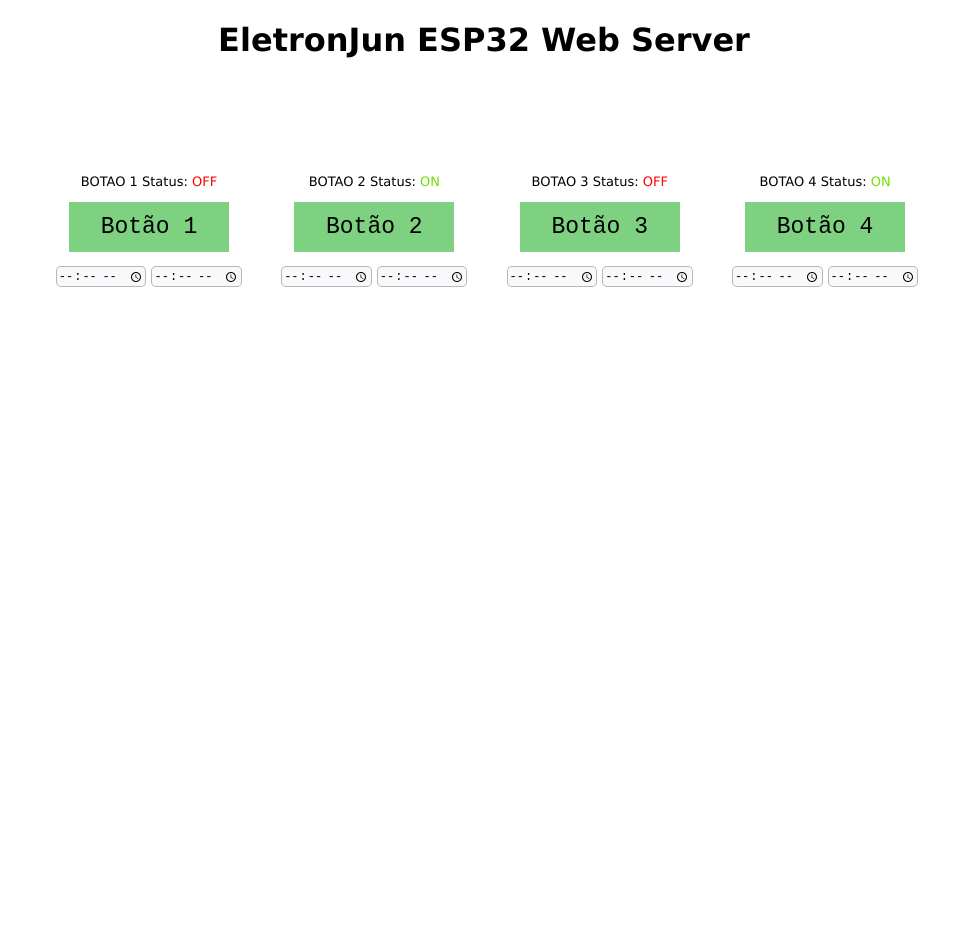
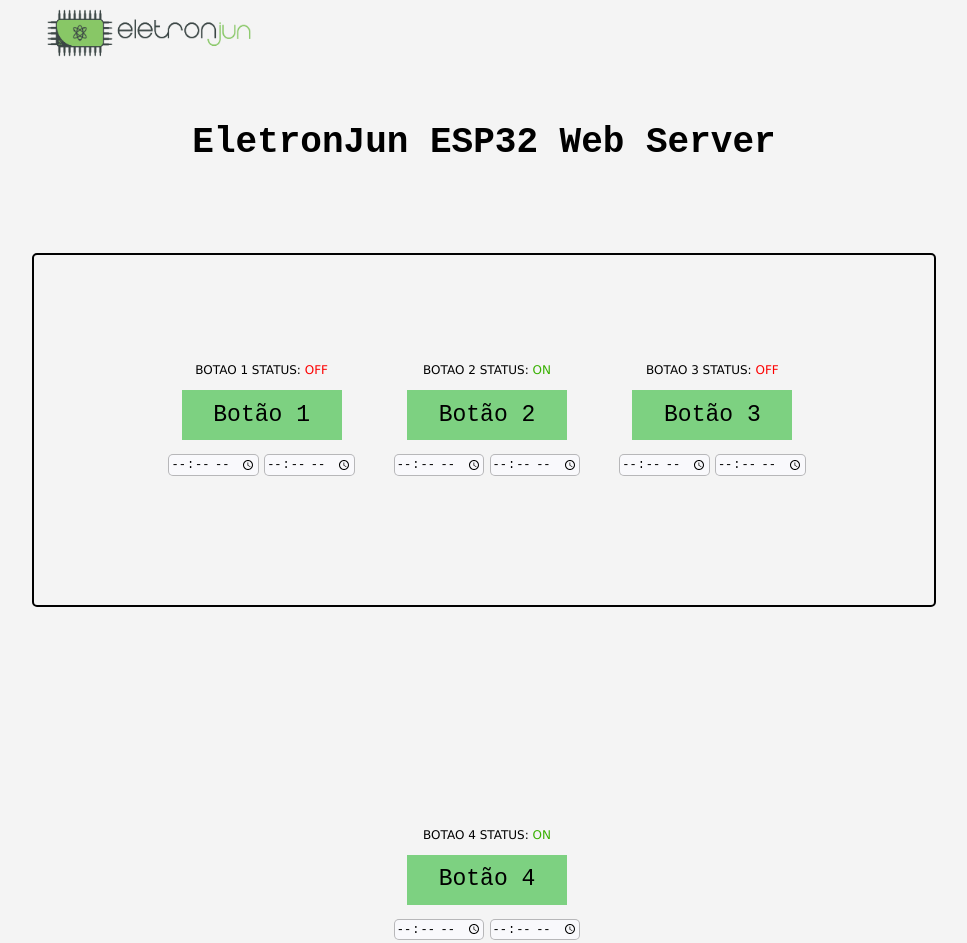
Before and after one commit to yabamiah/aut-residencial, a plain HTML site: page index.html in a window 1280 px wide. Shown: the whole page, without its empty margins (156-1123 px from the left). Before the commit the page ends 800 px from the top, so only its background shows below. Drawn offline with Linux system fonts and the light colour scheme.

Commit message:
git commit -m "Atualização do CSS"

```diff
--- a/index.html
+++ b/index.html
@@ -10,42 +10,44 @@
 
   <body>
 
+	<img id="logo" src="Logo Colorida-03.png">
 	<h1>EletronJun ESP32 Web Server</h1>
 
 	<div id="ctd">
 
+		<div id="box">
 			<ul>
 
 			<li>
-			 <p>BOTAO 1 Status: <spam id="off">OFF</spam></p>
+				<p class="status">BOTAO 1 STATUS: <spam id="stOff">OFF</spam></p>
 			<p><a href="par1.html"> <button class="bts btOn"> Botão 1 </button> </a> </p>
 			<input type="time" id="hora" name="hora" placeholder="Hora">
 			<input type="time" id="hora" name="hora" placeholder="Hora">
 			</li>
 
 			<li>
-			 <p>BOTAO 2 Status: <spam id="on">ON</spam></p>
+				<p class="status">BOTAO 2 STATUS: <spam id="stOn">ON</spam></p>
 				<p><a href="par2.html"> <button class="bts btOn"> Botão 2 </button> </a> </p>
 				<input type="time" id="hora" name="hora" placeholder="Hora">
 				<input type="time" id="hora" name="hora" placeholder="hh:mm">
 			</li>
 
 			<li>
-			 <p>BOTAO 3 Status: <spam id="off">OFF</spam></p>
+				<p class="status">BOTAO 3 STATUS: <spam id="stOff">OFF</spam></p>
 				<p><a href="par3.html"><button class="bts btOn"> Botão 3 </button> <a/></p>
 				<input type="time" id="hora" name="hora" placeholder="Hora">
 				<input type="time" id="hora" name="hora" placeholder="hh:mm">
 			</li>
 
 			<li>
-			 <p>BOTAO 4 Status: <spam id="on">ON</spam></p>
+				<p class="status">BOTAO 4 STATUS: <spam id="stOn">ON</spam></p>
 				<p><a href="par4.html"><button class="bts btOn"> Botão 4 </button> <a/></p>
 				<input type="time" id="hora" name="hora" placeholder="Hora">
 				<input type="time" id="hora" name="hora" placeholder="hh:mm">
 			</li>
 
 			</ul>
-
+		</div>
 	 </div>
 
   </Body>
--- a/style.css
+++ b/style.css
@@ -3,7 +3,31 @@
 {
 	 font-family: Verdana;
 	 text-align: center;
-	 background-color: white;
+	 background-color: #F4F4F4;
+}
+
+#logo
+{
+	margin-right: 670px;
+	width: 210px;
+	height: 50px;
+}
+
+h1
+{
+	margin-top: 60px;
+	font-size: 36px;
+	font-family: monospace;
+}
+
+#box
+{
+	margin: 90px auto;
+	width: 900px;
+	height: 350px;
+	border: 2px solid  black;
+	border-radius: 5px;
+
 }
 
 #ctd ul li
@@ -42,7 +66,7 @@
 	 text-decoration: none;
 	 font-family: monospace;
 	 cursor: pointer;
-	 background-color: #7dd181;
+	 background-color: #7DD181;
 	 border: 1px solid #7dd181;
 }
 
@@ -59,17 +83,22 @@
 
 .btOff
 {
-	 color: green;
+	 color: #38b000;
 }
 
-#on
+.status
 {
-	 color: #70e000;
+	font-size: 12px;
 }
 
-#off
+#stOn
 {
-	 color: red;
+	 color: #38b000;
+}
+
+#stOff
+{
+	 color: #FD0000;
 }
 
 hr
```
Also changed, not shown: Logo Colorida-03.png (added). Lines whose indentation alone changed are shown as unchanged.
